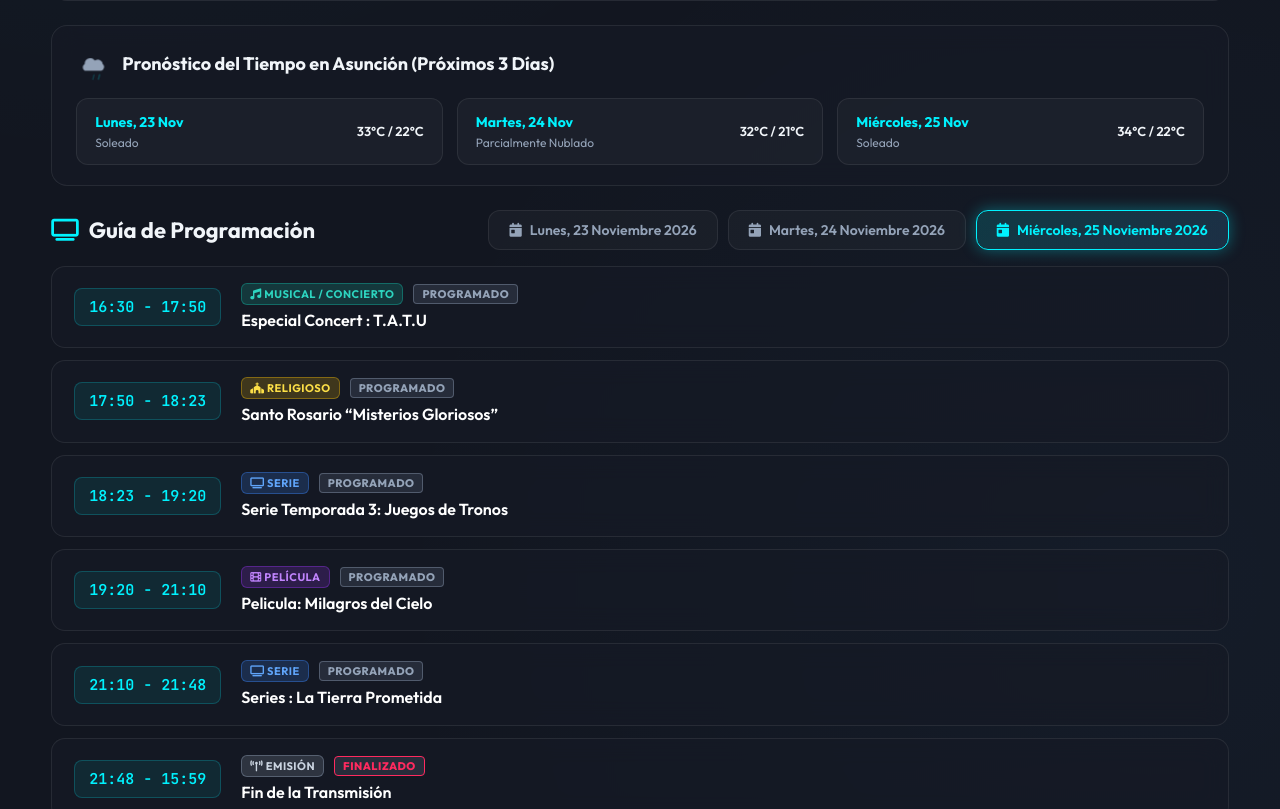
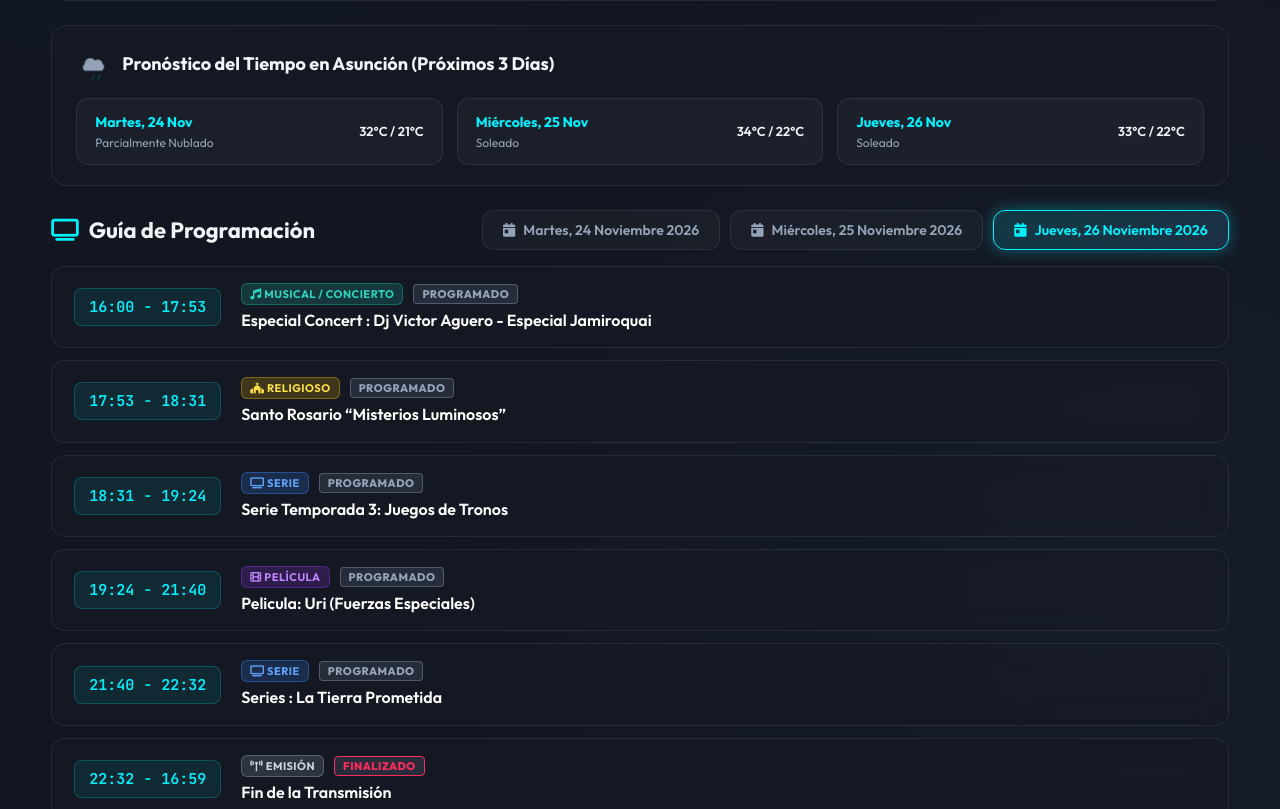
Before and after one commit to VictorA48/VictorA48.github.io, a plain HTML site: page index.html in a window 1280 px wide. Shown: the part 973-1782 px from the top of the page. Drawn offline with nearby package versions, Linux system fonts and the light colour scheme; no server answers.

Commit message:
Update index.html

```diff
--- a/index.html
+++ b/index.html
@@ -931,13 +931,6 @@
       <div class="weather-days-grid" id="gridPronosticoDinamico">
         <div class="weather-card">
           <div class="weather-card-info">
-            <span class="weather-card-day">Lunes, 23 Nov</span>
-            <span class="weather-card-desc">Soleado</span>
-          </div>
-          <span class="weather-card-temps">33°C / 22°C</span>
-        </div>
-        <div class="weather-card">
-          <div class="weather-card-info">
             <span class="weather-card-day">Martes, 24 Nov</span>
             <span class="weather-card-desc">Parcialmente Nublado</span>
           </div>
@@ -950,6 +943,13 @@
           </div>
           <span class="weather-card-temps">34°C / 22°C</span>
         </div>
+        <div class="weather-card">
+          <div class="weather-card-info">
+            <span class="weather-card-day">Jueves, 26 Nov</span>
+            <span class="weather-card-desc">Soleado</span>
+          </div>
+          <span class="weather-card-temps">33°C / 22°C</span>
+        </div>
       </div>
     </div>
 
@@ -960,14 +960,14 @@
         </div>
 
         <div class="tabs-container">
-          <button class="tab-btn" id="btnLunes23" onclick="mostrarDia('lunes23')">
-            <i class="fas fa-calendar-day"></i> Lunes, 23 Noviembre 2026
-          </button>
           <button class="tab-btn" id="btnMartes24" onclick="mostrarDia('martes24')">
             <i class="fas fa-calendar-day"></i> Martes, 24 Noviembre 2026
           </button>
-          <button class="tab-btn active" id="btnMiercoles25" onclick="mostrarDia('miercoles25')">
+          <button class="tab-btn" id="btnMiercoles25" onclick="mostrarDia('miercoles25')">
             <i class="fas fa-calendar-day"></i> Miércoles, 25 Noviembre 2026
+          </button>
+          <button class="tab-btn active" id="btnJueves26" onclick="mostrarDia('jueves26')">
+            <i class="fas fa-calendar-day"></i> Jueves, 26 Noviembre 2026
           </button>
         </div>
       </div>
@@ -1073,15 +1073,6 @@
       }, 12000);
     }
 
-    var programacionLunes23 = [
-      { hora: "16:00", fin: "18:01", titulo: "Especial Concert : Vilma Palma E Vampiros", categoria: "musical" },
-      { hora: "18:01", fin: "18:39", titulo: "Santo Rosario “Misterios Gozosos”", categoria: "religioso" },
-      { hora: "18:39", fin: "19:42", titulo: "Serie Temporada 2: Juegos de Tronos", categoria: "serie" },
-      { hora: "19:42", fin: "21:12", titulo: "Pelicula: El Cataclismo", categoria: "pelicula" },
-      { hora: "21:12", fin: "21:50", titulo: "Series : La Tierra Prometida", categoria: "serie" },
-      { hora: "21:50", fin: "15:59", titulo: "Fin de la Transmisión", categoria: "general" }
-    ];
-
     var programacionMartes24 = [
       { hora: "16:00", fin: "18:12", titulo: "Especial Concert : Phil Collins", categoria: "musical" },
       { hora: "18:12", fin: "18:46", titulo: "Santo Rosario “Misterios Dolorosos”", categoria: "religioso" },
@@ -1100,7 +1091,16 @@
       { hora: "21:48", fin: "15:59", titulo: "Fin de la Transmisión", categoria: "general" }
     ];
 
-    var diaActual = "miercoles25";
+    var programacionJueves26 = [
+      { hora: "16:00", fin: "17:53", titulo: "Especial Concert : Dj Victor Aguero - Especial Jamiroquai", categoria: "musical" },
+      { hora: "17:53", fin: "18:31", titulo: "Santo Rosario “Misterios Luminosos”", categoria: "religioso" },
+      { hora: "18:31", fin: "19:24", titulo: "Serie Temporada 3: Juegos de Tronos", categoria: "serie" },
+      { hora: "19:24", fin: "21:40", titulo: "Pelicula: Uri (Fuerzas Especiales)", categoria: "pelicula" },
+      { hora: "21:40", fin: "22:32", titulo: "Series : La Tierra Prometida", categoria: "serie" },
+      { hora: "22:32", fin: "16:59", titulo: "Fin de la Transmisión", categoria: "general" }
+    ];
+
+    var diaActual = "jueves26";
 
     function obtenerMinutos(h) {
       if (!h) return 0;
@@ -1137,17 +1137,17 @@
     function mostrarDia(dia) {
       diaActual = dia;
 
-      var btnLun = document.getElementById("btnLunes23");
       var btnMar = document.getElementById("btnMartes24");
       var btnMie = document.getElementById("btnMiercoles25");
+      var btnJue = document.getElementById("btnJueves26");
 
-      if (btnLun) btnLun.className = "tab-btn" + (dia === "lunes23" ? " active" : "");
       if (btnMar) btnMar.className = "tab-btn" + (dia === "martes24" ? " active" : "");
       if (btnMie) btnMie.className = "tab-btn" + (dia === "miercoles25" ? " active" : "");
+      if (btnJue) btnJue.className = "tab-btn" + (dia === "jueves26" ? " active" : "");
 
-      var lista = programacionMiercoles25;
-      if (dia === "lunes23") lista = programacionLunes23;
+      var lista = programacionJueves26;
       if (dia === "martes24") lista = programacionMartes24;
+      if (dia === "miercoles25") lista = programacionMiercoles25;
 
       var contenedor = document.getElementById("grillaProgramacion");
       if (!contenedor) return;
@@ -1156,7 +1156,7 @@
       var ah = new Date();
       var hm = ah.getHours() * 60 + ah.getMinutes();
       var diaSemana = ah.getDay();
-      var esHoy = (dia === "lunes23" && diaSemana === 1) || (dia === "martes24" && diaSemana === 2) || (dia === "miercoles25" && diaSemana === 3);
+      var esHoy = (dia === "martes24" && diaSemana === 2) || (dia === "miercoles25" && diaSemana === 3) || (dia === "jueves26" && diaSemana === 4);
 
       for (var i = 0; i < lista.length; i++) {
         var item = lista[i];
@@ -1251,12 +1251,12 @@
 
       iniciarContadorVistas();
       iniciarPlayer();
-      mostrarDia('miercoles25');
+      mostrarDia('jueves26');
 
       setInterval(function() {
-        if (diaActual === 'lunes23') mostrarDia('lunes23');
-        else if (diaActual === 'martes24') mostrarDia('martes24');
+        if (diaActual === 'martes24') mostrarDia('martes24');
         else if (diaActual === 'miercoles25') mostrarDia('miercoles25');
+        else if (diaActual === 'jueves26') mostrarDia('jueves26');
       }, 60000);
     };
   </script>
```
